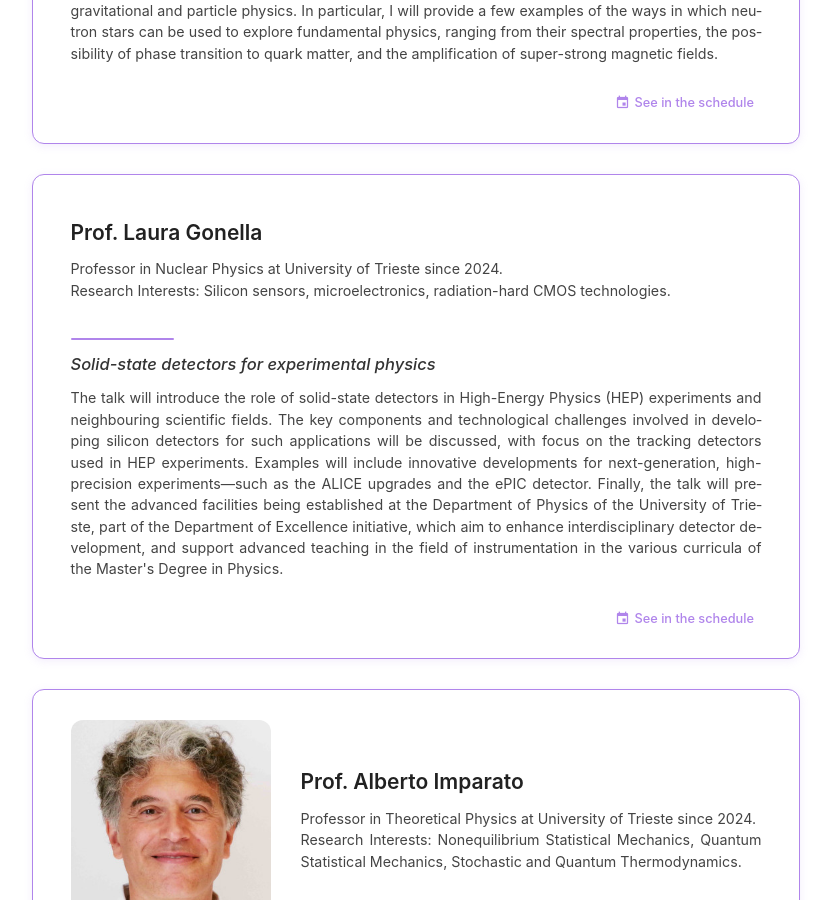
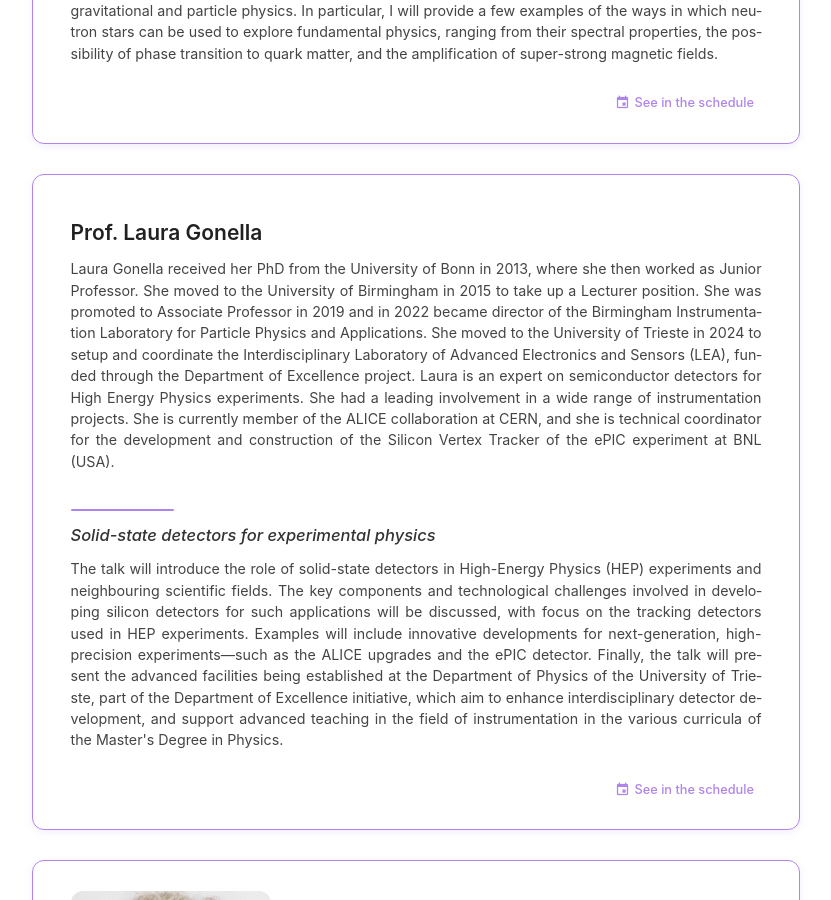
Before and after one commit to ai-sf/gipe, a Jekyll site: the page built from speakers.html, in a window 1280 px wide and 900 px high, scrolled down 627 px. Shown: the whole window, without its empty margins (224-1055 px from the left). Built offline with Jekyll 4.4.1, drawn with Linux system fonts in a browser that asks for light colours; nearby versions of some CDN libraries.

Commit message:
Update speakers.yml

```diff
--- a/_data/speakers.yml
+++ b/_data/speakers.yml
@@ -11,8 +11,7 @@
   name: Prof. Laura Gonella
   # photo: /img/speakers/imparato/Imparato_Alberto_DFT_foto.jpg
   bio:
-    - "Professor in Nuclear Physics at University of Trieste since 2024."
-    - "Research Interests: Silicon sensors, microelectronics, radiation-hard CMOS technologies."
+  - "Laura Gonella received her PhD from the University of Bonn in 2013, where she then worked as Junior Professor. She moved to the University of Birmingham in 2015 to take up a Lecturer position. She was promoted to Associate Professor in 2019 and in 2022 became director of the Birmingham Instrumentation Laboratory for Particle Physics and Applications. She moved to the University of Trieste in 2024 to setup and coordinate the Interdisciplinary Laboratory of Advanced Electronics and Sensors (LEA), funded through the Department of Excellence project. Laura is an expert on semiconductor detectors for High Energy Physics experiments. She had a leading involvement in a wide range of instrumentation projects. She is currently member of the ALICE collaboration at CERN, and she is technical coordinator for the development and construction of the Silicon Vertex Tracker of the ePIC experiment at BNL (USA)."
   seminar_title:  Solid-state detectors for experimental physics
   seminar_description:
     - The talk will introduce the role of solid-state detectors in High-Energy Physics (HEP) experiments and neighbouring scientific fields. The key components and technological challenges involved in developing silicon detectors for such applications will be discussed, with focus on the tracking detectors used in HEP experiments. Examples will include innovative developments for next-generation, high-precision experiments—such as the ALICE upgrades and the ePIC detector. Finally, the talk will present the advanced facilities being established at the Department of Physics of the University of Trieste, part of the Department of Excellence initiative, which aim to enhance interdisciplinary detector development, and support advanced teaching in the field of instrumentation in the various curricula of the Master's Degree in Physics.
```
